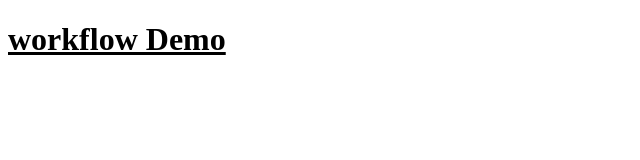
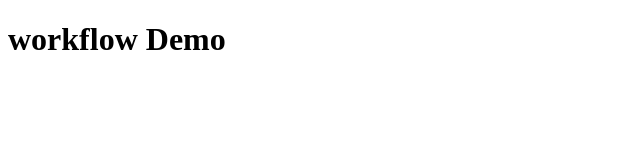
Before and after one commit to themotu/cautious-waffle, a plain HTML site: page index.html in a window 1280 px wide. Shown: the full height of the page, 0-640 px from the left. Drawn offline with Linux system fonts and the light colour scheme.

Commit message:
Revert "changing style"

```diff
--- a/index.html
+++ b/index.html
@@ -8,7 +8,7 @@
   <meta name="description" content="The HTML5 Herald">
   <meta name="author" content="SitePoint">
 
-  <link rel="stylesheet" href="style.css">
+  <link rel="stylesheet" href="css/styles.css?v=1.0">
 
 </head>
 
--- a/style.css
+++ /dev/null
@@ -1,4 +0,0 @@
-h1 {
-  font-weight: bold;
-  text-decoration: underline;
-}
```
